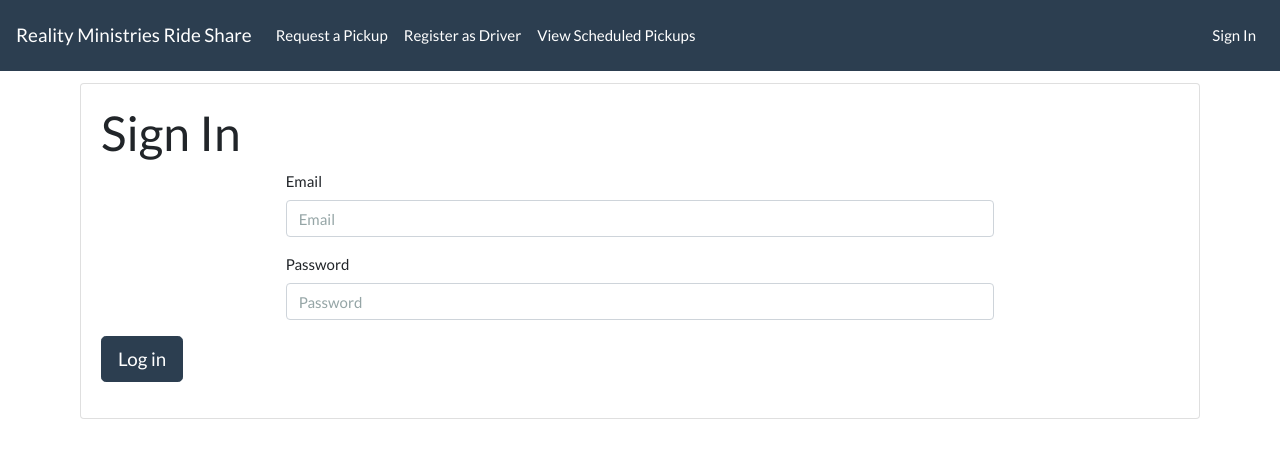
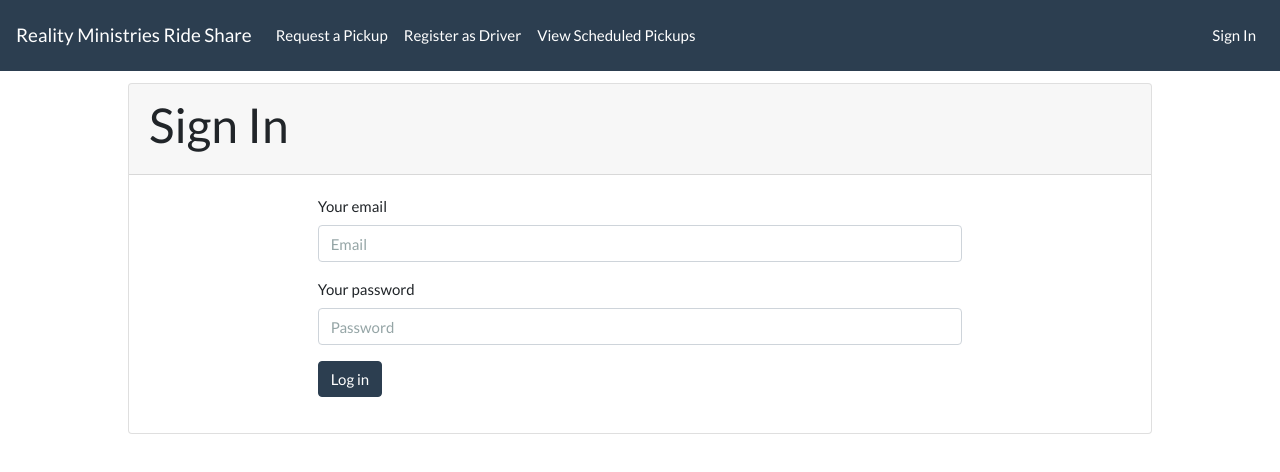
Before and after one commit to CandyKan3/DukeHack4, a React (Create React App) app in the folder dukehack/: page /signin in a window 1280 px wide. Shown: the top 472 px of the page. Built offline with nearby package versions, Linux system fonts and the light colour scheme; what google-maps-react would draw is missing.

Commit message:
Styled log in

```diff
--- a/dukehack/src/components/main.jsx
+++ b/dukehack/src/components/main.jsx
@@ -20,6 +20,7 @@ class Main extends React.Component {
             <Button
               variant="primary"
               href="http://www.realityministriesinc.org"
+              size = "lg"
             >
               Learn more about Reality Ministries
             </Button>
--- a/dukehack/src/components/signIn.jsx
+++ b/dukehack/src/components/signIn.jsx
@@ -28,17 +28,16 @@ class SignIn extends React.Component {
          }
     return (
       <div>
-      <Card style = {{ width: '70rem', margin: '0 auto',marginTop: '.8rem', float: 'none', }}>
-
+      <Card style = {{ width: '80%', margin: '0 auto',marginTop: '.8rem', float: 'none', }}>
+      <Card.Header><h1>Sign In</h1></Card.Header>
       <Card.Body>
       <Form onSubmit={this.handleSubmit}>
-        <h1>Sign In</h1>
         <Form.Group as={Row} controlId="formHorizontalEmail">
           <Form.Label column sm={2}>
 
           </Form.Label>
           <Col sm={8}>
-          <Form.Label>Email</Form.Label>
+          <Form.Label>Your email</Form.Label>
             <Form.Control type="email" placeholder="Email"  value={this.state.name} onChange={ e => this.setState({ name : e.target.value }) } />
           </Col>
         </Form.Group>
@@ -49,14 +48,14 @@ class SignIn extends React.Component {
           </Form.Label>
 
           <Col sm={8}>
-          <Form.Label>Password</Form.Label>
-            <Form.Control type="password" placeholder="Password"   value={this.state.password} onChange={ e => this.setState({ password : e.target.value }) }/>
+          <Form.Label>Your password</Form.Label>
+            <Form.Control type="password" placeholder="Password"  value={this.state.password} onChange={ e => this.setState({ password : e.target.value }) }/>
           </Col>
-              </Form.Group>
-        <Form.Group as={Row}>
-          <Col sm={{ span: 10}}>
-            <Button size = "lg" type="submit">Log in</Button>
-          </Col>
+        </Form.Group>
+        <Form.Group as={Row} controlId="formHorizontal">
+        <Col sm={{ span: 10, offset: 2 }}>
+          <Button size = "md" type="submit">Log in</Button>
+        </Col>
         </Form.Group>
       </Form>
       </Card.Body>
```
